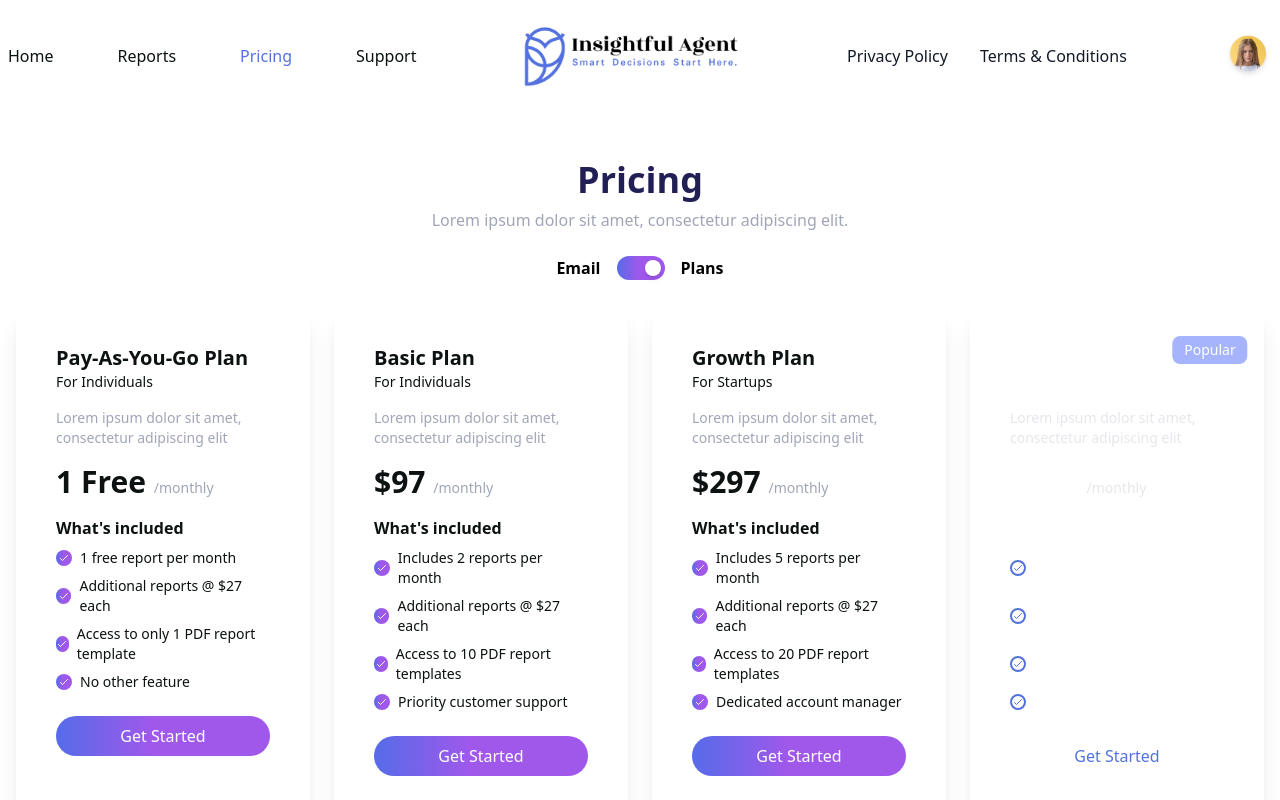
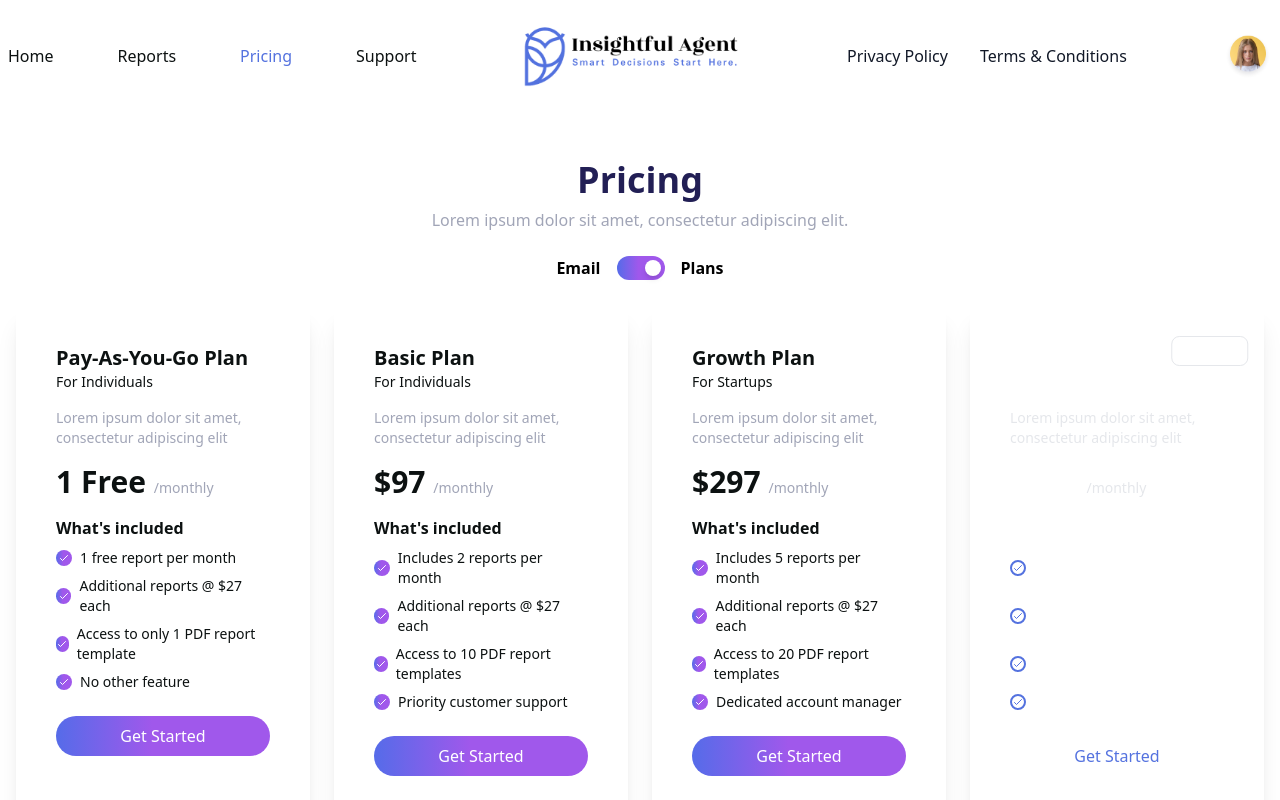
Before and after one commit to adil-16/InsightfulAgent, a React (Vite) app: page /pricing in a window 1280 px wide. Shown: the top 800 px of the page. Built offline with nearby package versions, Linux system fonts and the light colour scheme.

Commit message:
Test: Pricing

```diff
--- a/src/pages/Pricing/Pricing.jsx
+++ b/src/pages/Pricing/Pricing.jsx
@@ -61,7 +61,7 @@ const Pricing = () => {
               <div
                 className={`absolute top-8 ${
                   isEmail ? "left-56" : "left-60"
-                } transform -translate-x-1/2 bg-indigo-300 text-sm text-white px-3 py-1 rounded-lg`}
+                } transform -translate-x-1/2 border text-sm text-white px-3 py-1 rounded-lg`}
               >
                 {plan.isProfessional || plan.isPopular ? "Popular" : ""}
               </div>
```
